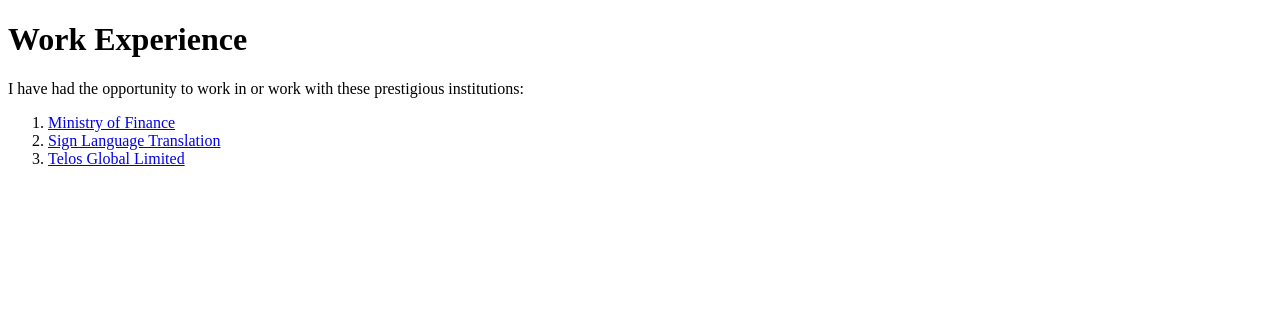
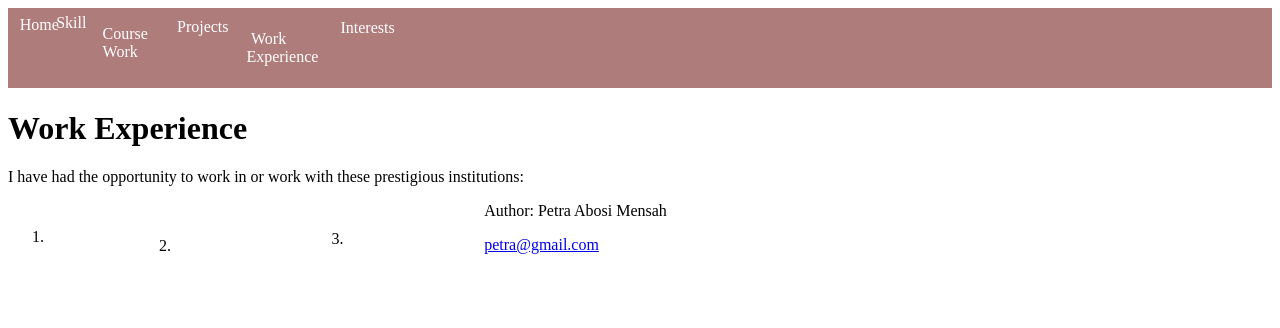
Before and after one commit to PetraAbosi/week-1, a plain HTML site: page work experience.html in a window 1280 px wide. Drawn offline with Linux system fonts and the light colour scheme.

Commit message:
many changes

```diff
--- a/work experience.html
+++ b/work experience.html
@@ -4,8 +4,44 @@
     <meta charset="UTF-8">
     <meta name="viewport" content="width=device-width, initial-scale=1.0">
     <title>Work Experience</title>
+    <style>
+        ul {
+          list-style-type: none;
+          margin: 0;
+          padding: 0;
+          overflow: hidden;
+          background-color: rgb(175, 124, 124);
+        }
+
+        li {
+          float: left;
+        }
+
+        li a {
+          display: block;
+          color: white;
+          text-align: center;
+          padding: 20% 30%;
+          text-decoration: none;
+        }
+
+        li a:hover {
+          background-color: rgb(22, 68, 121);
+        }
+       .img-container {
+      text-align: center;
+    }
+    </style>
 </head>
 <body>
+    <ul>
+        <li><a class="active" href="">Home</a></li>
+        <li><a href="">Skill</a></li>
+        <li><a href="">Course Work</a></li>
+        <li><a href="">Projects</a></li>
+        <li><a href="">Work Experience</a></li>
+        <li><a href="">Interests</a></li>
+      </ul>
     <h1>Work Experience</h1>
     <p>
         I have had the opportunity to work in or work with these prestigious institutions:
@@ -15,5 +51,8 @@
             <li><a href="https://www.facebook.com/TelosGlobalLtd"> Telos Global Limited</a></li>
         </ol>
     </p>
+    <footer>
+        <p>Author: Petra Abosi Mensah</p>  <p><a href="p.abosi@gmail.com">petra@gmail.com</a></p>
+      </footer>
 </body>
 </html>
```
Also changed, not shown: coursework.html (+39 -1 lines), projects.html (+39 -1 lines), skill.html (+6 -6 lines).
